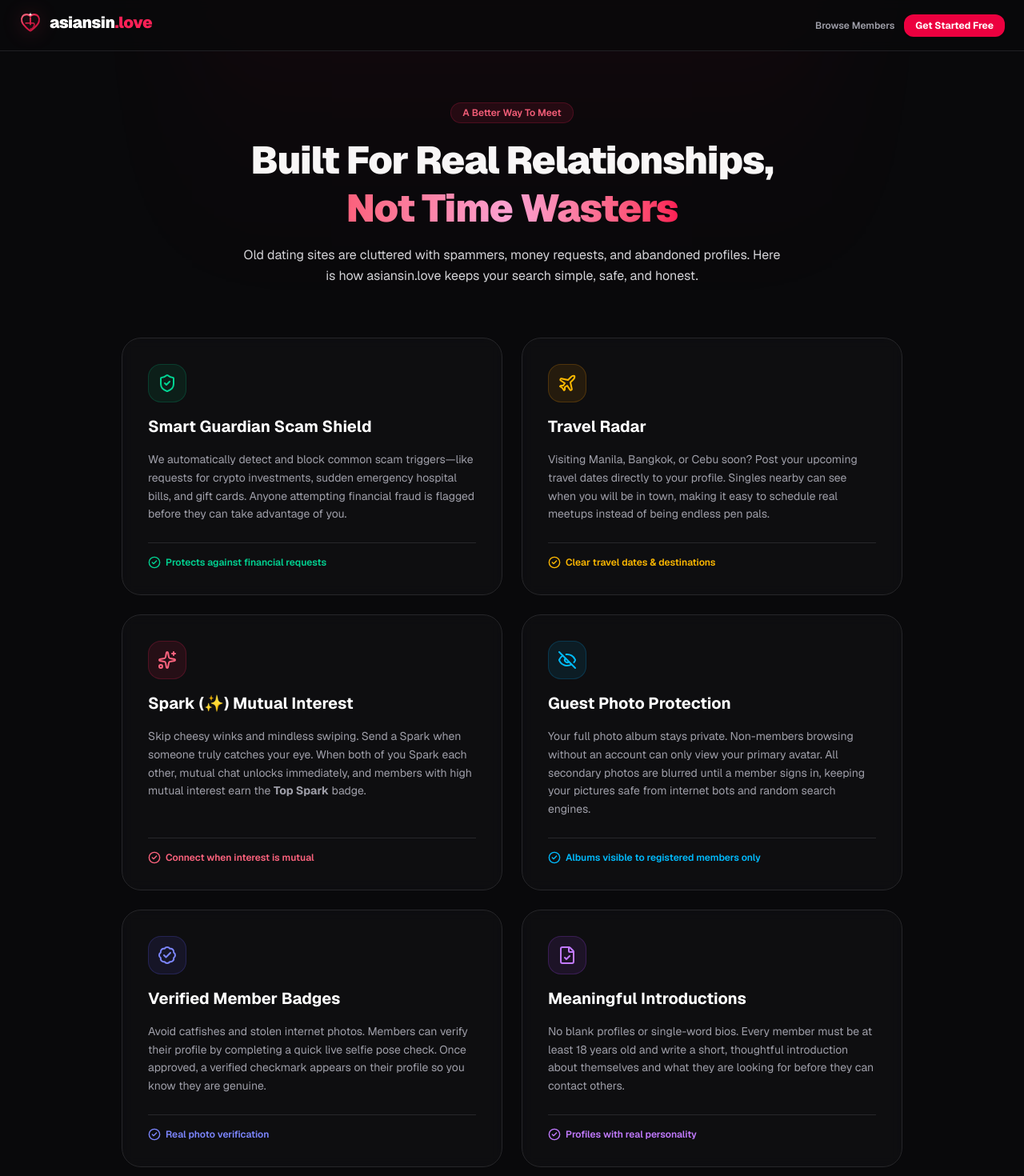
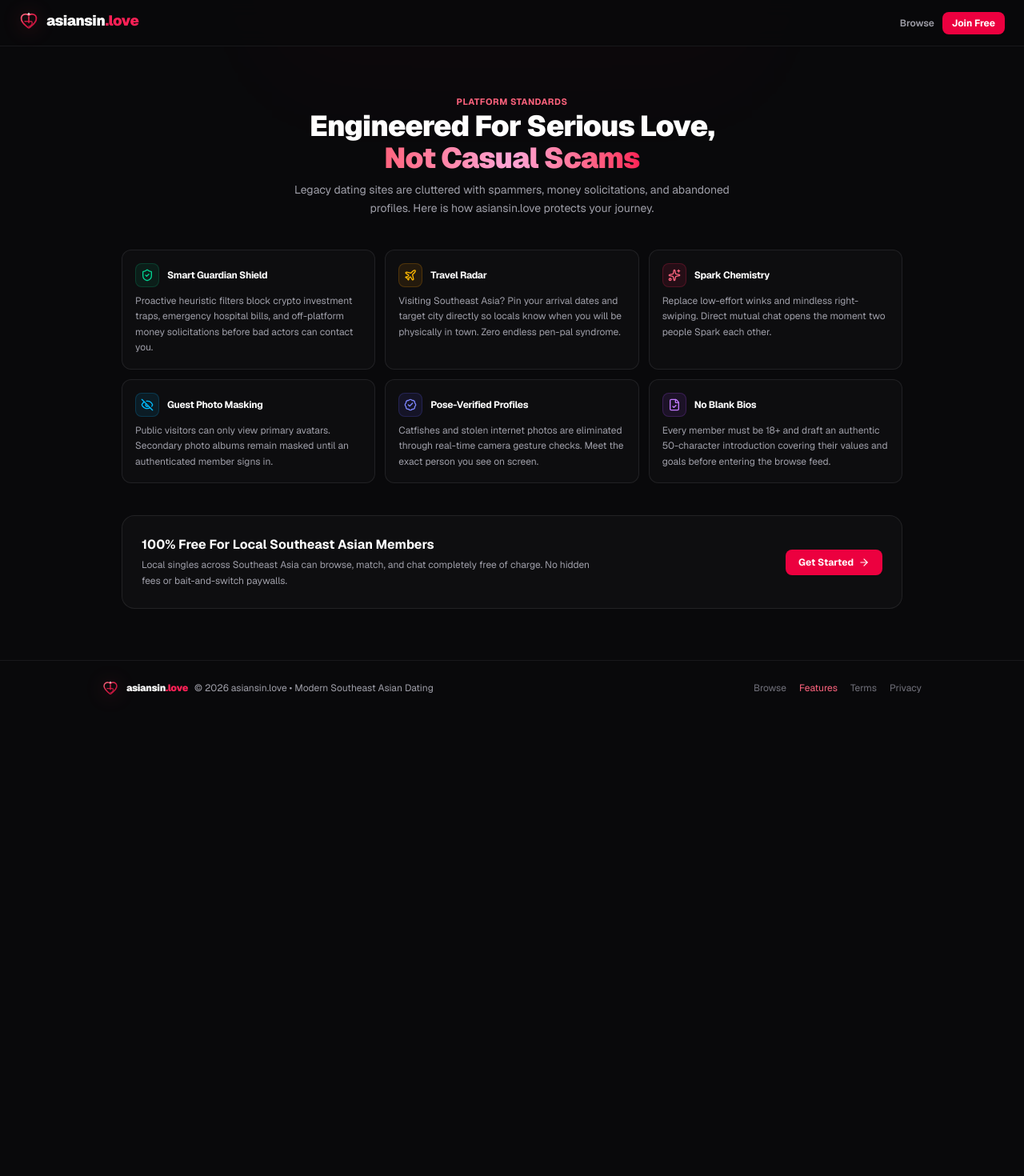
Before and after one commit to sandschristopher-png/asiansin-love, a Next.js app: page /features in a window 1280 px wide. Shown: the top 1470 px of the page at 80% size. After the commit the page ends 958 px from the top, so only its background shows below. Built offline with nearby package versions, Linux system fonts and the light colour scheme.

Commit message:
style: condense features into compact 3-column micro-grid to maximize screen space

```diff
--- a/app/features/page.tsx
+++ b/app/features/page.tsx
@@ -5,192 +5,147 @@ import {
   Sparkles,
   Plane,
   ArrowRight,
-  CheckCircle2,
   EyeOff,
   FileCheck,
   BadgeCheck
 } from 'lucide-react'
 
 export const metadata = {
-  title: "Why asiansin.love | Platform Features",
-  description: "Learn how asiansin.love protects you from scams, eliminates fake profiles, and connects genuine singles across Southeast Asia.",
+  title: "Why asiansin.love | Platform Standards",
+  description: "How asiansin.love protects you from scams, eliminates fake accounts, and connects genuine singles across Southeast Asia.",
 }
+
+const features = [
+  {
+    icon: ShieldCheck,
+    color: "text-emerald-400",
+    bg: "bg-emerald-500/10 border-emerald-500/20",
+    title: "Smart Guardian Shield",
+    desc: "Proactive heuristic filters block crypto investment traps, emergency hospital bills, and off-platform money solicitations before bad actors can contact you.",
+  },
+  {
+    icon: Plane,
+    color: "text-amber-400",
+    bg: "bg-amber-500/10 border-amber-500/20",
+    title: "Travel Radar",
+    desc: "Visiting Southeast Asia? Pin your arrival dates and target city directly so locals know when you will be physically in town. Zero endless pen-pal syndrome.",
+  },
+  {
+    icon: Sparkles,
+    color: "text-rose-400",
+    bg: "bg-rose-500/10 border-rose-500/20",
+    title: "Spark Chemistry",
+    desc: "Replace low-effort winks and mindless right-swiping. Direct mutual chat opens the moment two people Spark each other.",
+  },
+  {
+    icon: EyeOff,
+    color: "text-sky-400",
+    bg: "bg-sky-500/10 border-sky-500/20",
+    title: "Guest Photo Masking",
+    desc: "Public visitors can only view primary avatars. Secondary photo albums remain masked until an authenticated member signs in.",
+  },
+  {
+    icon: BadgeCheck,
+    color: "text-indigo-400",
+    bg: "bg-indigo-500/10 border-indigo-500/20",
+    title: "Pose-Verified Profiles",
+    desc: "Catfishes and stolen internet photos are eliminated through real-time camera gesture checks. Meet the exact person you see on screen.",
+  },
+  {
+    icon: FileCheck,
+    color: "text-purple-400",
+    bg: "bg-purple-500/10 border-purple-500/20",
+    title: "No Blank Bios",
+    desc: "Every member must be 18+ and draft an authentic 50-character introduction covering their values and goals before entering the browse feed.",
+  },
+]
 
 export default function FeaturesPage() {
   return (
-    <div className="min-h-dvh bg-zinc-950 font-sans text-zinc-100 selection:bg-rose-500 selection:text-white pb-24 relative overflow-hidden">
+    <div className="min-h-dvh bg-zinc-950 font-sans text-zinc-100 selection:bg-rose-500 selection:text-white pb-16 relative">
 
-      {/* Background Ambience */}
-      <div className="pointer-events-none absolute -top-40 left-1/2 -translate-x-1/2 h-[500px] w-[800px] bg-gradient-to-b from-rose-600/15 via-rose-950/10 to-transparent blur-3xl opacity-70" />
+      {/* Subtle Glow */}
+      <div className="pointer-events-none absolute -top-32 left-1/2 -translate-x-1/2 h-72 w-[600px] bg-gradient-to-b from-rose-600/10 to-transparent blur-3xl opacity-50" />
 
       {/* Header */}
-      <header className="sticky top-0 z-40 border-b border-zinc-800/80 bg-zinc-950/80 px-4 sm:px-6 py-3.5 backdrop-blur flex items-center justify-between">
+      <header className="sticky top-0 z-40 border-b border-zinc-900 bg-zinc-950/80 px-4 sm:px-6 py-3 backdrop-blur-md flex items-center justify-between">
         <Link href="/" className="hover:opacity-90 transition">
-          <Logo className="h-7 w-7" textSize="text-lg sm:text-xl" />
+          <Logo className="h-6 w-6" textSize="text-base sm:text-lg" />
         </Link>
-        <div className="flex items-center gap-3">
+        <div className="flex items-center gap-2.5">
           <Link
             href="/browse"
             className="text-xs font-semibold text-zinc-400 hover:text-white transition hidden sm:inline"
           >
-            Browse Members
+            Browse
           </Link>
           <Link
             href="/login"
-            className="rounded-xl bg-rose-600 px-3.5 py-1.5 text-xs font-bold text-white hover:bg-rose-500 transition shadow"
+            className="rounded-lg bg-rose-600 px-3 py-1.5 text-xs font-bold text-white hover:bg-rose-500 transition shadow-xs"
           >
-            Get Started Free
+            Join Free
           </Link>
         </div>
       </header>
 
-      <main className="mx-auto max-w-5xl px-4 sm:px-6 pt-12 sm:pt-16">
+      <main className="mx-auto max-w-5xl px-4 sm:px-6 pt-10 sm:pt-14">
 
-        {/* Hero Section */}
-        <div className="text-center max-w-2xl mx-auto space-y-4">
-          <span className="inline-block rounded-full bg-rose-500/10 border border-rose-500/20 px-3.5 py-1 text-xs font-semibold text-rose-400">
-            A Better Way To Meet
+        {/* Compact Hero Header */}
+        <div className="text-center max-w-xl mx-auto space-y-2 mb-10">
+          <span className="text-[11px] font-bold uppercase tracking-wider text-rose-400">
+            Platform Standards
           </span>
-          <h1 className="text-3xl sm:text-5xl font-black text-white tracking-tight leading-tight">
-            Built For Real Relationships, <br />
+          <h1 className="text-2xl sm:text-4xl font-black text-white tracking-tight">
+            Engineered For Serious Love, <br />
             <span className="text-transparent bg-clip-text bg-gradient-to-r from-rose-400 via-pink-300 to-rose-500">
-              Not Time Wasters
+              Not Casual Scams
             </span>
           </h1>
-          <p className="text-sm sm:text-base text-zinc-300 leading-relaxed">
-            Old dating sites are cluttered with spammers, money requests, and abandoned profiles. Here is how asiansin.love keeps your search simple, safe, and honest.
+          <p className="text-xs sm:text-sm text-zinc-400 leading-relaxed">
+            Legacy dating sites are cluttered with spammers, money solicitations, and abandoned profiles. Here is how asiansin.love protects your journey.
           </p>
         </div>
 
-        {/* 6 Core Features Grid */}
-        <div className="mt-16 grid grid-cols-1 md:grid-cols-2 gap-6">
-
-          {/* Feature 1 */}
-          <div className="rounded-3xl border border-zinc-800 bg-zinc-900/40 p-6 sm:p-8 flex flex-col justify-between backdrop-blur">
-            <div className="space-y-4">
-              <div className="h-12 w-12 rounded-2xl bg-emerald-500/10 border border-emerald-500/20 flex items-center justify-center text-emerald-400">
-                <ShieldCheck className="h-6 w-6" />
+        {/* Dense 3-Column Compact Grid */}
+        <div className="grid grid-cols-1 sm:grid-cols-2 lg:grid-cols-3 gap-3">
+          {features.map((item, idx) => {
+            const Icon = item.icon
+            return (
+              <div
+                key={idx}
+                className="rounded-xl border border-zinc-800/80 bg-zinc-900/30 p-4 hover:border-zinc-700 transition flex flex-col justify-start"
+              >
+                <div className="flex items-center gap-2.5 mb-2">
+                  <div className={`p-1.5 rounded-lg border ${item.bg} ${item.color} shrink-0`}>
+                    <Icon className="h-4 w-4" />
+                  </div>
+                  <h2 className="text-xs font-bold text-white tracking-tight">{item.title}</h2>
+                </div>
+                <p className="text-xs text-zinc-400 leading-relaxed">
+                  {item.desc}
+                </p>
               </div>
-              <h2 className="text-xl font-bold text-white">Smart Guardian Scam Shield</h2>
-              <p className="text-xs sm:text-sm text-zinc-400 leading-relaxed">
-                We automatically detect and block common scam triggers—like requests for crypto investments, sudden emergency hospital bills, and gift cards. Anyone attempting financial fraud is flagged before they can take advantage of you.
-              </p>
-            </div>
-            <div className="mt-6 pt-4 border-t border-zinc-800 text-xs text-emerald-400 font-semibold flex items-center gap-1.5">
-              <CheckCircle2 className="h-4 w-4" />
-              <span>Protects against financial requests</span>
-            </div>
-          </div>
-
-          {/* Feature 2 */}
-          <div className="rounded-3xl border border-zinc-800 bg-zinc-900/40 p-6 sm:p-8 flex flex-col justify-between backdrop-blur">
-            <div className="space-y-4">
-              <div className="h-12 w-12 rounded-2xl bg-amber-500/10 border border-amber-500/20 flex items-center justify-center text-amber-400">
-                <Plane className="h-6 w-6" />
-              </div>
-              <h2 className="text-xl font-bold text-white">Travel Radar</h2>
-              <p className="text-xs sm:text-sm text-zinc-400 leading-relaxed">
-                Visiting Manila, Bangkok, or Cebu soon? Post your upcoming travel dates directly to your profile. Singles nearby can see when you will be in town, making it easy to schedule real meetups instead of being endless pen pals.
-              </p>
-            </div>
-            <div className="mt-6 pt-4 border-t border-zinc-800 text-xs text-amber-400 font-semibold flex items-center gap-1.5">
-              <CheckCircle2 className="h-4 w-4" />
-              <span>Clear travel dates &amp; destinations</span>
-            </div>
-          </div>
-
-          {/* Feature 3 */}
-          <div className="rounded-3xl border border-zinc-800 bg-zinc-900/40 p-6 sm:p-8 flex flex-col justify-between backdrop-blur">
-            <div className="space-y-4">
-              <div className="h-12 w-12 rounded-2xl bg-rose-500/10 border border-rose-500/20 flex items-center justify-center text-rose-400">
-                <Sparkles className="h-6 w-6" />
-              </div>
-              <h2 className="text-xl font-bold text-white">Spark (✨) Mutual Interest</h2>
-              <p className="text-xs sm:text-sm text-zinc-400 leading-relaxed">
-                Skip cheesy winks and mindless swiping. Send a Spark when someone truly catches your eye. When both of you Spark each other, mutual chat unlocks immediately, and members with high mutual interest earn the <strong>Top Spark</strong> badge.
-              </p>
-            </div>
-            <div className="mt-6 pt-4 border-t border-zinc-800 text-xs text-rose-400 font-semibold flex items-center gap-1.5">
-              <CheckCircle2 className="h-4 w-4" />
-              <span>Connect when interest is mutual</span>
-            </div>
-          </div>
-
-          {/* Feature 4 */}
-          <div className="rounded-3xl border border-zinc-800 bg-zinc-900/40 p-6 sm:p-8 flex flex-col justify-between backdrop-blur">
-            <div className="space-y-4">
-              <div className="h-12 w-12 rounded-2xl bg-sky-500/10 border border-sky-500/20 flex items-center justify-center text-sky-400">
-                <EyeOff className="h-6 w-6" />
-              </div>
-              <h2 className="text-xl font-bold text-white">Guest Photo Protection</h2>
-              <p className="text-xs sm:text-sm text-zinc-400 leading-relaxed">
-                Your full photo album stays private. Non-members browsing without an account can only view your primary avatar. All secondary photos are blurred until a member signs in, keeping your pictures safe from internet bots and random search engines.
-              </p>
-            </div>
-            <div className="mt-6 pt-4 border-t border-zinc-800 text-xs text-sky-400 font-semibold flex items-center gap-1.5">
-              <CheckCircle2 className="h-4 w-4" />
-              <span>Albums visible to registered members only</span>
-            </div>
-          </div>
-
-          {/* Feature 5 */}
-          <div className="rounded-3xl border border-zinc-800 bg-zinc-900/40 p-6 sm:p-8 flex flex-col justify-between backdrop-blur">
-            <div className="space-y-4">
-              <div className="h-12 w-12 rounded-2xl bg-indigo-500/10 border border-indigo-500/20 flex items-center justify-center text-indigo-400">
-                <BadgeCheck className="h-6 w-6" />
-              </div>
-              <h2 className="text-xl font-bold text-white">Verified Member Badges</h2>
-              <p className="text-xs sm:text-sm text-zinc-400 leading-relaxed">
-                Avoid catfishes and stolen internet photos. Members can verify their profile by completing a quick live selfie pose check. Once approved, a verified checkmark appears on their profile so you know they are genuine.
-              </p>
-            </div>
-            <div className="mt-6 pt-4 border-t border-zinc-800 text-xs text-indigo-400 font-semibold flex items-center gap-1.5">
-              <CheckCircle2 className="h-4 w-4" />
-              <span>Real photo verification</span>
-            </div>
-          </div>
-
-          {/* Feature 6 */}
-          <div className="rounded-3xl border border-zinc-800 bg-zinc-900/40 p-6 sm:p-8 flex flex-col justify-between backdrop-blur">
-            <div className="space-y-4">
-              <div className="h-12 w-12 rounded-2xl bg-purple-500/10 border border-purple-500/20 flex items-center justify-center text-purple-400">
-                <FileCheck className="h-6 w-6" />
-              </div>
-              <h2 className="text-xl font-bold text-white">Meaningful Introductions</h2>
-              <p className="text-xs sm:text-sm text-zinc-400 leading-relaxed">
-                No blank profiles or single-word bios. Every member must be at least 18 years old and write a short, thoughtful introduction about themselves and what they are looking for before they can contact others.
-              </p>
-            </div>
-            <div className="mt-6 pt-4 border-t border-zinc-800 text-xs text-purple-400 font-semibold flex items-center gap-1.5">
-              <CheckCircle2 className="h-4 w-4" />
-              <span>Profiles with real personality</span>
-            </div>
-          </div>
-
+            )
+          })}
         </div>
 
-        {/* Commitment Banner */}
-        <section className="mt-20 rounded-3xl border border-zinc-800 bg-gradient-to-b from-zinc-900/80 to-zinc-950 p-8 sm:p-12 text-center space-y-4 shadow-2xl relative overflow-hidden">
-          <div className="pointer-events-none absolute -bottom-20 left-1/2 -translate-x-1/2 h-40 w-96 bg-rose-600/10 blur-3xl" />
-          <h2 className="text-2xl sm:text-3xl font-black text-white">
-            100% Free For Local Members
-          </h2>
-          <p className="text-xs sm:text-sm text-zinc-400 max-w-xl mx-auto leading-relaxed">
-            Local singles living across Southeast Asia—including the Southeast Asia—can browse, send Sparks, and chat completely free of charge.
-          </p>
-          <div className="pt-4 flex flex-col sm:flex-row items-center justify-center gap-3">
+        {/* Compact Commitment Strip */}
+        <section className="mt-10 rounded-2xl border border-zinc-800/80 bg-zinc-900/40 p-5 sm:p-6 flex flex-col sm:flex-row items-center justify-between gap-4">
+          <div className="space-y-1 text-center sm:text-left">
+            <h2 className="text-sm sm:text-base font-bold text-white">
+              100% Free For Local Southeast Asian Members
+            </h2>
+            <p className="text-xs text-zinc-400 max-w-xl leading-relaxed">
+              Local singles across Southeast Asia can browse, match, and chat completely free of charge. No hidden fees or bait-and-switch paywalls.
+            </p>
+          </div>
+          <div className="flex items-center gap-2 shrink-0 w-full sm:w-auto">
             <Link
               href="/login"
-              className="w-full sm:w-auto rounded-2xl bg-gradient-to-r from-rose-600 to-rose-500 px-8 py-3.5 text-xs font-bold uppercase tracking-wider text-white hover:from-rose-500 hover:to-rose-400 transition shadow-xl shadow-rose-600/25 flex items-center justify-center gap-2"
+              className="w-full sm:w-auto rounded-lg bg-rose-600 px-4 py-2 text-xs font-bold text-white hover:bg-rose-500 transition shadow-xs flex items-center justify-center gap-1.5"
             >
-              <span>Create Free Account</span>
-              <ArrowRight className="h-4 w-4" />
-            </Link>
-            <Link
-              href="/browse"
-              className="w-full sm:w-auto rounded-2xl border border-zinc-800 bg-zinc-900/80 px-8 py-3.5 text-xs font-semibold text-zinc-300 hover:border-zinc-700 hover:text-white transition"
-            >
-              Browse Directory
+              <span>Get Started</span>
+              <ArrowRight className="h-3.5 w-3.5" />
             </Link>
           </div>
         </section>
@@ -198,17 +153,17 @@ export default function FeaturesPage() {
       </main>
 
       {/* Footer */}
-      <footer className="mt-20 border-t border-zinc-800/80 bg-zinc-950 py-10 px-4 sm:px-6 text-xs text-zinc-500">
-        <div className="mx-auto max-w-5xl flex flex-col sm:flex-row items-center justify-between gap-6">
-          <div className="flex flex-col sm:flex-row items-center gap-3">
-            <Logo className="h-5 w-5" textSize="text-sm" />
+      <footer className="mt-16 border-t border-zinc-900 bg-zinc-950 py-6 px-4 sm:px-6 text-xs text-zinc-500">
+        <div className="mx-auto max-w-5xl flex flex-col sm:flex-row items-center justify-between gap-4">
+          <div className="flex items-center gap-2">
+            <Logo className="h-5 w-5" textSize="text-xs" />
             <span className="text-zinc-400">&copy; 2026 asiansin.love &bull; Modern Southeast Asian Dating</span>
           </div>
-          <div className="flex flex-wrap items-center justify-center gap-5">
-            <Link href="/browse" className="hover:text-zinc-300 transition">Browse Directory</Link>
-            <Link href="/features" className="text-rose-400 hover:text-rose-300 transition">Platform Features</Link>
-            <Link href="/terms" className="hover:text-zinc-300 transition">Terms of Service</Link>
-            <Link href="/privacy" className="hover:text-zinc-300 transition">Privacy Policy</Link>
+          <div className="flex flex-wrap items-center gap-4 text-xs">
+            <Link href="/browse" className="hover:text-zinc-300 transition">Browse</Link>
+            <Link href="/features" className="text-rose-400 hover:text-rose-300 transition">Features</Link>
+            <Link href="/terms" className="hover:text-zinc-300 transition">Terms</Link>
+            <Link href="/privacy" className="hover:text-zinc-300 transition">Privacy</Link>
           </div>
         </div>
       </footer>
```
